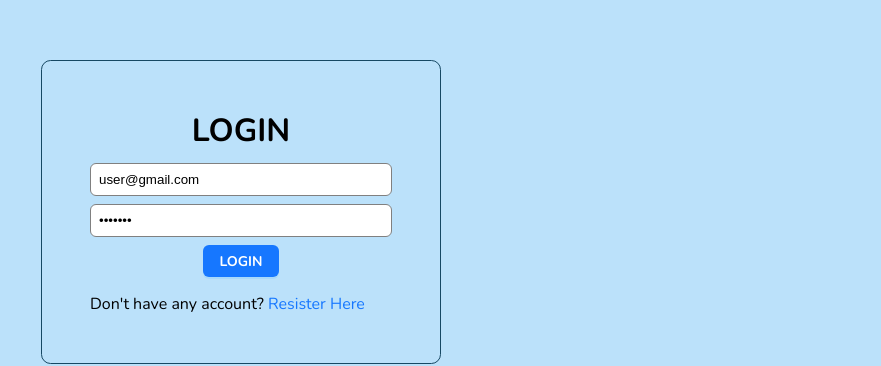
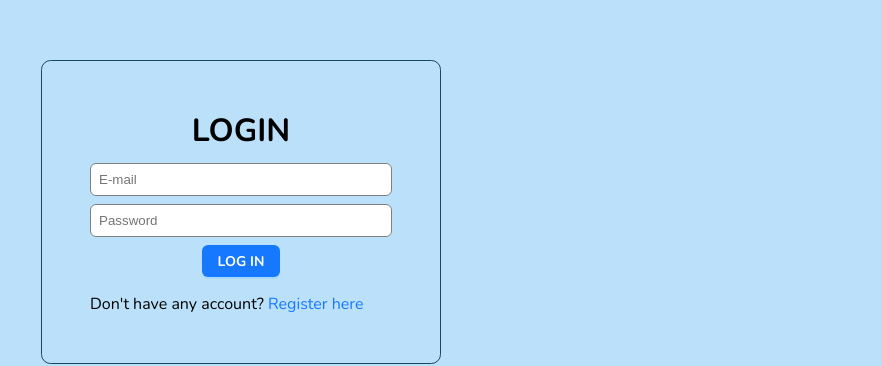
Before and after one commit to cajimenez96/gw-stock-front, a React (Vite) app: page /login in a window 1280 px wide. Shown: the part 188-554 px from the top of the page, without its empty margins (399-1280 px from the left). Built offline with nearby package versions, Linux system fonts and the light colour scheme; no server answers.

Commit message:
Se agrega traduccion vista login y sidebar

```diff
--- a/src/components/layout/Sidebar.tsx
+++ b/src/components/layout/Sidebar.tsx
@@ -1,14 +1,16 @@
-import {useState} from 'react';
-import {Outlet, useNavigate} from 'react-router-dom';
-import {Button, Layout, Menu} from 'antd';
-import {LogoutOutlined} from '@ant-design/icons';
-import {sidebarItems} from '../../constant/sidebarItems';
-import {useAppDispatch} from '../../redux/hooks';
-import {logoutUser} from '../../redux/services/authSlice';
+import { useState } from 'react';
+import { Outlet, useNavigate } from 'react-router-dom';
+import { Button, Layout, Menu } from 'antd';
+import { LogoutOutlined } from '@ant-design/icons';
+import { getSidebarItems } from '../../constant/sidebarItems';
+import { useAppDispatch } from '../../redux/hooks';
+import { logoutUser } from '../../redux/services/authSlice';
+import { useTranslation } from 'react-i18next';
 
-const {Content, Sider} = Layout;
+const { Content, Sider } = Layout;
 
 const Sidebar = () => {
+  const { t } = useTranslation();
   const [showLogoutBtn, setShowLogoutBtn] = useState(true);
   const dispatch = useAppDispatch();
   const navigate = useNavigate();
@@ -38,8 +40,8 @@ const Sidebar = () => {
         }}
       >
         <div className='demo-logo-vertical'>
-          <h1 style={{color: '#fff', padding: '1rem', fontSize: '1.8rem', textAlign: 'center'}}>
-            WELCOME
+          <h1 style={{color: '#fff', padding: '1rem', fontSize: '1.8rem', textAlign: 'center', textTransform: 'uppercase'}}>
+            {t('sidebar.title')}
           </h1>
         </div>
         <Menu
@@ -47,7 +49,7 @@ const Sidebar = () => {
           mode='inline'
           style={{backgroundColor: '#164863', fontWeight: '700'}}
           defaultSelectedKeys={['Dashboard']}
-          items={sidebarItems}
+          items={getSidebarItems(t)}
         />
         {showLogoutBtn && (
           <div
@@ -73,7 +75,7 @@ const Sidebar = () => {
               onClick={handleClick}
             >
               <LogoutOutlined />
-              Logout
+              {t('sidebar.logout')}
             </Button>
           </div>
         )}
--- a/src/constant/sidebarItems.tsx
+++ b/src/constant/sidebarItems.tsx
@@ -10,35 +10,35 @@ import {
 import React from 'react';
 import { NavLink } from 'react-router-dom';
 
-export const sidebarItems = [
+export const getSidebarItems = (t: any) => [
   {
     key: 'Dashboard',
-    label: <NavLink to='/'>DASHBOARD</NavLink>,
+    label: <NavLink to='/'>{t('sidebar.dashboard')}</NavLink>,
     icon: React.createElement(ProfileFilled),
   },
   {
     key: 'Add Product',
-    label: <NavLink to='/create-product'>ADD PRODUCT</NavLink>,
+    label: <NavLink to='/create-product'>{t('sidebar.add_product')}</NavLink>,
     icon: React.createElement(AntDesignOutlined),
   },
   {
     key: 'Manage Products',
-    label: <NavLink to='/products'>MANAGE PRODUCTS</NavLink>,
+    label: <NavLink to='/products'>{t('sidebar.manage_products')}</NavLink>,
     icon: React.createElement(MoneyCollectFilled),
   },
   {
     key: 'Manage Sales',
-    label: <NavLink to='/sales'>MANAGE SALES</NavLink>,
+    label: <NavLink to='/sales'>{t('sidebar.manage_sales')}</NavLink>,
     icon: React.createElement(AreaChartOutlined),
   },
   {
     key: 'Manage Seller',
-    label: <NavLink to='/sellers'>MANAGE SELLERS</NavLink>,
+    label: <NavLink to='/sellers'>{t('sidebar.manage_seller')}</NavLink>,
     icon: React.createElement(ApartmentOutlined),
   },
   {
     key: 'Manage Purchase',
-    label: <NavLink to='/purchases'>MANAGE PURCHASES</NavLink>,
+    label: <NavLink to='/purchases'>{t('sidebar.manage_purchase')}</NavLink>,
     icon: React.createElement(AimOutlined),
   },
   // {
@@ -48,7 +48,7 @@ export const sidebarItems = [
   // },
   {
     key: 'Profile',
-    label: <NavLink to='/profile'>PROFILE</NavLink>,
+    label: <NavLink to='/profile'>{t('sidebar.profile')}</NavLink>,
     icon: React.createElement(UserOutlined),
   },
 ];
--- a/src/pages/auth/LoginPage.tsx
+++ b/src/pages/auth/LoginPage.tsx
@@ -6,8 +6,10 @@ import { useLoginMutation } from '../../redux/features/authApi';
 import { useAppDispatch } from '../../redux/hooks';
 import { loginUser } from '../../redux/services/authSlice';
 import decodeToken from '../../utils/decodeToken';
+import { useTranslation } from 'react-i18next';
 
 const LoginPage = () => {
+  const { t } = useTranslation();
   const [userLogin] = useLoginMutation();
   const dispatch = useAppDispatch();
   const navigate = useNavigate();
@@ -17,8 +19,8 @@ const LoginPage = () => {
     formState: { errors },
   } = useForm({
     defaultValues: {
-      email: 'user@gmail.com',
-      password: 'pass123',
+      email: '',
+      password: '',
     },
   });
 
@@ -31,7 +33,7 @@ const LoginPage = () => {
         const user = decodeToken(res.data.token);
         dispatch(loginUser({ token: res.data.token, user }));
         navigate('/');
-        toast.success('Successfully Login!', { id: toastId });
+        toast.success(t('login.successfully'), { id: toastId });
       }
     } catch (error: any) {
       toast.error(error.data.message, { id: toastId });
@@ -50,18 +52,18 @@ const LoginPage = () => {
         }}
       >
         <h1 style={{ marginBottom: '.7rem', textAlign: 'center', textTransform: 'uppercase' }}>
-          Login
+          {t('login.title')}
         </h1>
         <form onSubmit={handleSubmit(onSubmit)}>
           <input
             type='text'
             {...register('email', { required: true })}
-            placeholder='Your Name*'
+            placeholder={t('login.email')}
             className={`input-field ${errors['email'] ? 'input-field-error' : ''}`}
           />
           <input
             type='password'
-            placeholder='Your Password*'
+            placeholder={t('login.password')}
             className={`input-field ${errors['password'] ? 'input-field-error' : ''}`}
             {...register('password', { required: true })}
           />
@@ -71,12 +73,12 @@ const LoginPage = () => {
               type='primary'
               style={{ textTransform: 'uppercase', fontWeight: 'bold' }}
             >
-              Login
+              {t('login.submit')}
             </Button>
           </Flex>
         </form>
         <p style={{ marginTop: '1rem' }}>
-          Don't have any account? <Link to='/register'>Resister Here</Link>
+        {t('login.register')} <Link to='/register'>{t('login.register_link')}</Link>
         </p>
       </Flex>
     </Flex>
```
